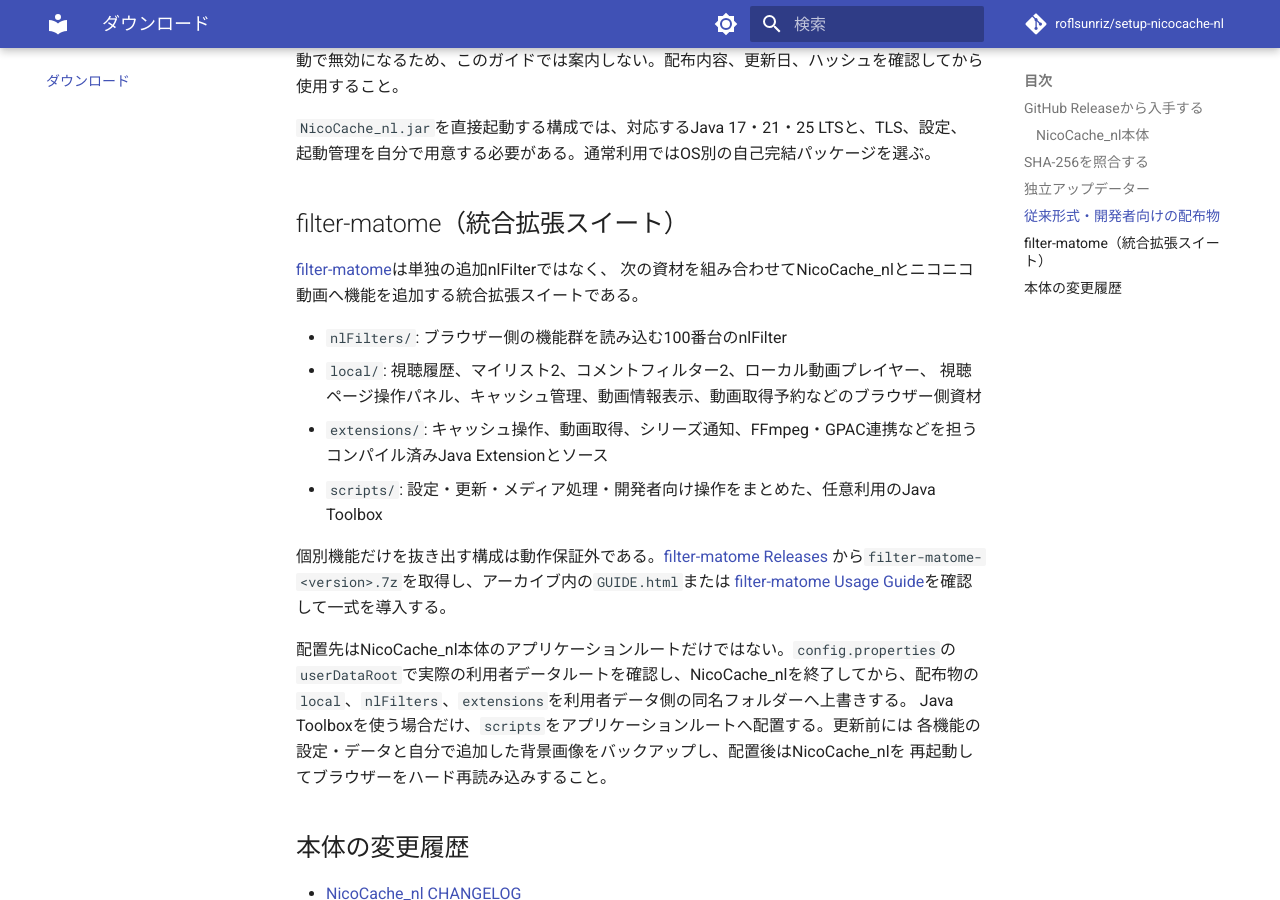
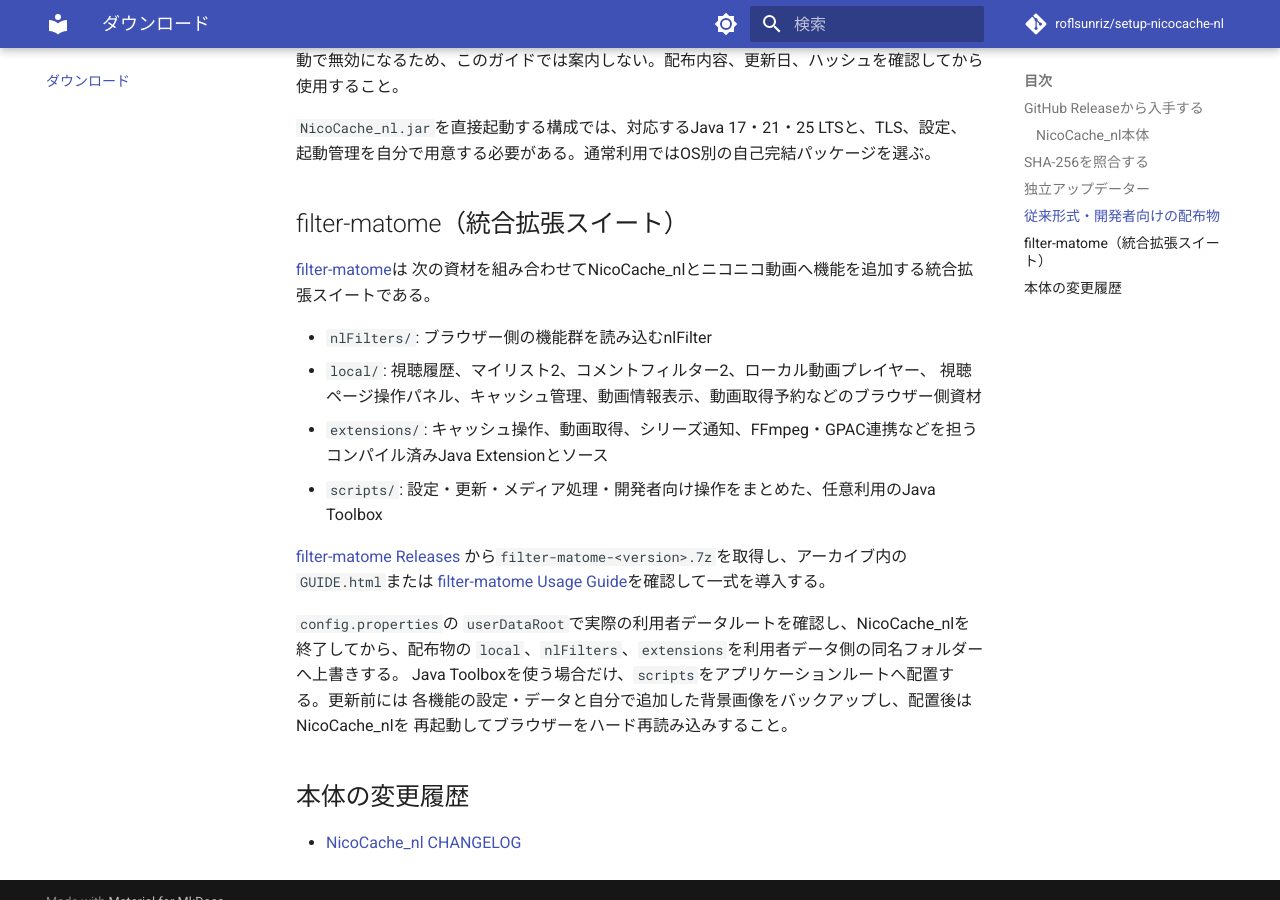
Before and after one commit to roflsunriz/setup-nicocache-nl, an MkDocs documentation site: the page built from docs/download.md, in a window 1280 px wide and 900 px high, scrolled down 2132 px. Built offline with MkDocs 1.6.1 and Material for MkDocs 9.7.7, drawn with Linux system fonts in a browser that asks for light colours; comment, search, counter and statistics services are not loaded.

Commit message:
docs: filter-matomeの説明を簡潔に修正し、導入手順を明確化

```diff
--- a/docs/download.md
+++ b/docs/download.md
@@ -70,21 +70,21 @@
 
 ## filter-matome（統合拡張スイート）
 
-[filter-matome](https://github.com/roflsunriz/filter-matome)は単独の追加nlFilterではなく、
+[filter-matome](https://github.com/roflsunriz/filter-matome)は
 次の資材を組み合わせてNicoCache_nlとニコニコ動画へ機能を追加する統合拡張スイートである。
 
-- `nlFilters/`: ブラウザー側の機能群を読み込む100番台のnlFilter
+- `nlFilters/`: ブラウザー側の機能群を読み込むnlFilter
 - `local/`: 視聴履歴、マイリスト2、コメントフィルター2、ローカル動画プレイヤー、
   視聴ページ操作パネル、キャッシュ管理、動画情報表示、動画取得予約などのブラウザー側資材
 - `extensions/`: キャッシュ操作、動画取得、シリーズ通知、FFmpeg・GPAC連携などを担う
   コンパイル済みJava Extensionとソース
 - `scripts/`: 設定・更新・メディア処理・開発者向け操作をまとめた、任意利用のJava Toolbox
 
-個別機能だけを抜き出す構成は動作保証外である。[filter-matome Releases](https://github.com/roflsunriz/filter-matome/releases)
+[filter-matome Releases](https://github.com/roflsunriz/filter-matome/releases)
 から`filter-matome-<version>.7z`を取得し、アーカイブ内の`GUIDE.html`または
 [filter-matome Usage Guide](https://roflsunriz.github.io/filter-matome/USAGE/)を確認して一式を導入する。
 
-配置先はNicoCache_nl本体のアプリケーションルートだけではない。`config.properties`の
+`config.properties`の
 `userDataRoot`で実際の利用者データルートを確認し、NicoCache_nlを終了してから、配布物の
 `local`、`nlFilters`、`extensions`を利用者データ側の同名フォルダーへ上書きする。
 Java Toolboxを使う場合だけ、`scripts`をアプリケーションルートへ配置する。更新前には
```
